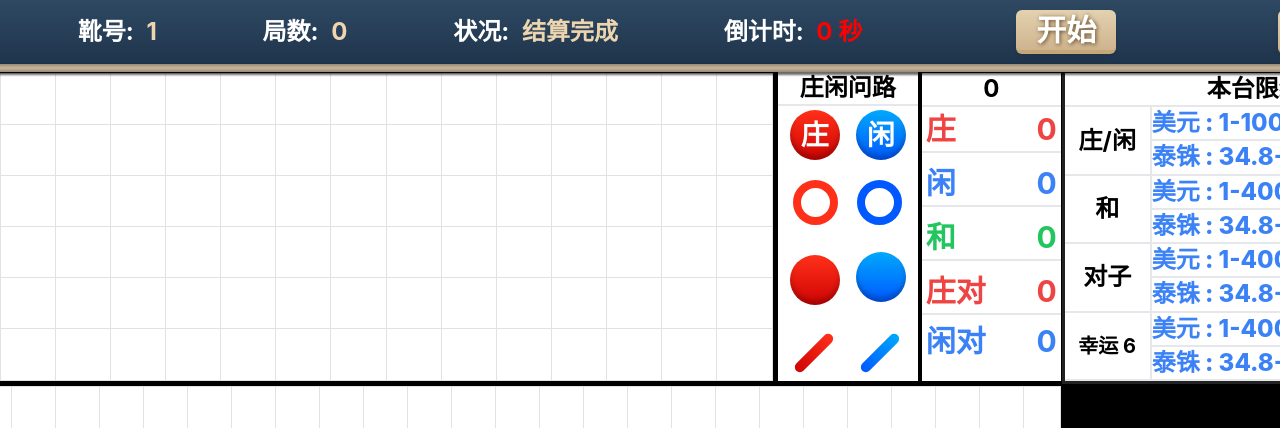
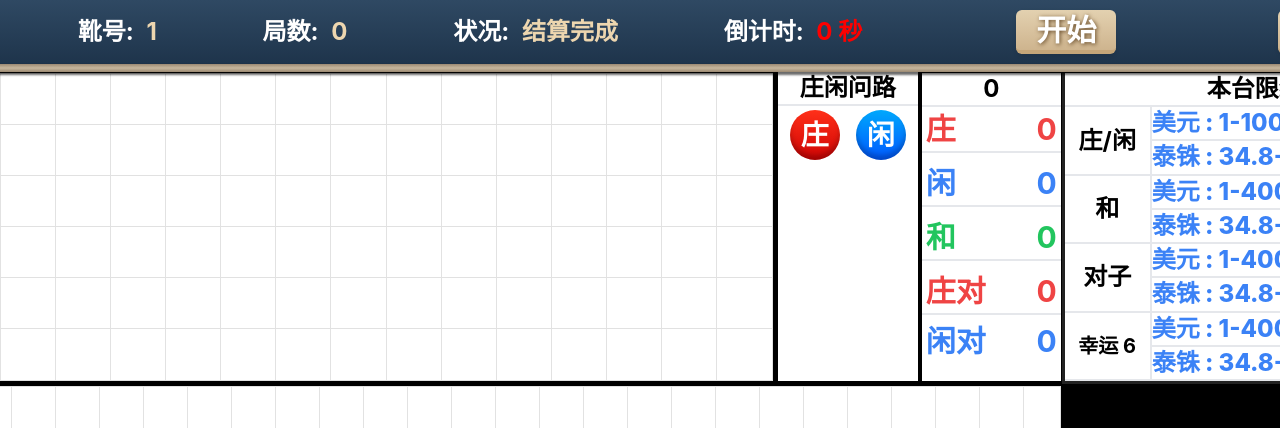
Before and after one commit to boomiloma/bc, a Vue app: page / in a window 1280 px wide. Shown: the top 428 px of the page. Built offline with nearby package versions, Linux system fonts and the light colour scheme; some icons are missing.

Commit message:
Changes in prediction column

```diff
--- a/src/assets/js/roadmap/CockroachPig.js
+++ b/src/assets/js/roadmap/CockroachPig.js
@@ -57,8 +57,8 @@ export default class CockroachPig extends RoadmapUtilities {
      * If E2 is empty, the starting point is F1
      */
 
-    const E2 = [1, 4];
-    const F1 = [0, 5];
+    const E2 = [1, 3];
+    const F1 = [0, 4];
 
     const c2HasValue = this.bigRoadMatrix[E2[0]][E2[1]];
     const d1HasValue = this.bigRoadMatrix[F1[0]][F1[1]];
@@ -87,7 +87,7 @@ export default class CockroachPig extends RoadmapUtilities {
         /**
          * Get the 3rd column to the right
          */
-        const prevColBLength = this.getColumnLength(initialCol - 4);
+        const prevColBLength = this.getColumnLength(initialCol - 3);
 
         this.push(prevColALength === prevColBLength ? "red" : "blue", {
           big_road_index: col.index,
--- a/src/views/home/Home.vue
+++ b/src/views/home/Home.vue
@@ -28,7 +28,7 @@
               @colIndex="colIndex = $event"
             />
           </div>
-          <Sign :results="results" @Predict="prediction" />
+          <Sign :results="results" @Predict="prediction" :RoadMap="roadmap" />
         </div>
         <div class="mb-8">
           <div class="border border-b-4 border-black">
@@ -456,7 +456,7 @@ export default {
             this.store.setting.thb.max_lucky6 = res.data.six_small_th;
             this.store.setting.thb.max_tie = res.data.banker_and_player_max_th;
             this.store.setting.thb.min_tie =
-            res.data.banker_and_player_small_th;
+              res.data.banker_and_player_small_th;
             this.store.setting.game_num = this.results.length;
             this.store.setting.is_online = res.data.is_online;
             this.store.setting.second = res.data.second;
--- a/src/views/home/components/Sign.vue
+++ b/src/views/home/components/Sign.vue
@@ -24,7 +24,10 @@
           </span>
         </div>
       </div>
-      <div class="flex flex-row items-center justify-evenly gap-1">
+      <div
+        class="flex flex-row items-center justify-evenly gap-1"
+        v-if="RoadMap.bigroad.matrix[0][1] !== 0"
+      >
         <div class="banker-hollow bw">
           <span class="main"> </span>
         </div>
@@ -32,7 +35,10 @@
           <span class="main"> </span>
         </div>
       </div>
-      <div class="flex flex-row items-center justify-evenly gap-1">
+      <div
+        class="flex flex-row items-center justify-evenly gap-1"
+        v-if="RoadMap.bigeyeboy.index > 0"
+      >
         <div class="banker-fill">
           <span class="main"> </span>
         </div>
@@ -40,7 +46,10 @@
           <span class="main"> </span>
         </div>
       </div>
-      <div class="flex flex-row items-center justify-evenly gap-1">
+      <div
+        class="flex flex-row items-center justify-evenly gap-1"
+        v-if="RoadMap.bigroad.matrix[0][4] !== 0"
+      >
         <div class="red-slash">
           <span class="slash"></span>
         </div>
@@ -220,7 +229,7 @@ export default {
       store,
     };
   },
-  props: ["results"],
+  props: ["results", "RoadMap"],
   methods: {
     filterBanker() {
       return MappingUtils.CountBankerBeads(this.results);
@@ -239,10 +248,10 @@ export default {
     },
 
     predictBanker() {
-      this.$emit("Predict", "b");
+      if (this.RoadMap.breadplate.index > 0) this.$emit("Predict", "b");
     },
     predictPlayer() {
-      this.$emit("Predict", "p");
+      if (this.RoadMap.breadplate.index > 0) this.$emit("Predict", "p");
     },
     async onLoad() {
       let getSetting = await localStorage.getItem("setting");
```
